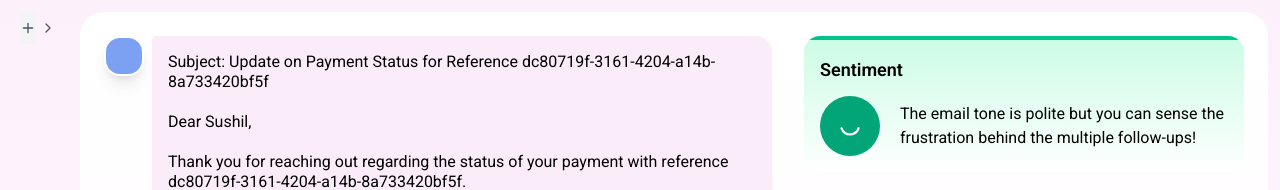
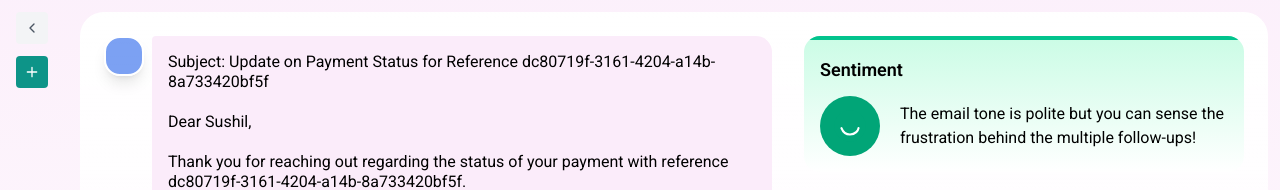
Before and after one commit to jthnroy/pixel-world, an Angular app: page / in a window 1280 px wide. Both pictures are taken after a click on the button 32 px from the left and 24 px from the top of the page. Shown: the top 190 px of the page. Built offline with nearby package versions, Linux system fonts and the light colour scheme.

Commit message:
Update collapsed state to match design: vertical stack with gray expand button and teal New Task button

```diff
--- a/src/app/app.html
+++ b/src/app/app.html
@@ -46,41 +46,41 @@
          [class.w-full]="isLeftPanelExpanded()"
          [class.w-16]="!isLeftPanelExpanded()">
       <!-- Header Icons -->
-      <div class="flex justify-between items-center px-2">
-        <!-- Square icon with plus - only visible when collapsed (New Task collapsed) -->
+      <div class="flex flex-col items-center gap-3 px-2">
+        <!-- Collapsed state content -->
+        <div class="flex flex-col items-center gap-3" [class.hidden]="isLeftPanelExpanded()">
+          <!-- Expand button - top icon (gray square with left arrow) -->
           <button class="w-8 h-8 bg-gray-100 hover:bg-gray-200 rounded flex items-center justify-center transition-all duration-300"
-                [class.hidden]="isLeftPanelExpanded()"
+                  (click)="toggleLeftPanel()">
+            <svg class="w-4 h-4 text-gray-600" viewBox="0 0 24 24" fill="none">
+              <path d="M15 18L9 12L15 6" stroke="currentColor" stroke-width="2" stroke-linecap="round" stroke-linejoin="round"/>
+            </svg>
+          </button>
+
+          <!-- New Task button - bottom button (dark teal with white plus) -->
+          <button class="w-8 h-8 bg-teal-600 hover:bg-teal-700 rounded flex items-center justify-center transition-all duration-300"
                   (click)="createNewTask()">
-          <svg class="w-4 h-4 text-gray-600" viewBox="0 0 24 24" fill="none">
+            <svg class="w-4 h-4 text-white" viewBox="0 0 24 24" fill="none">
               <path d="M12 5V19M5 12H19" stroke="currentColor" stroke-width="2" stroke-linecap="round" stroke-linejoin="round"/>
             </svg>
           </button>
+        </div>
 
+        <!-- Expanded state content -->
+        <div class="flex justify-between items-center w-full" [class.hidden]="!isLeftPanelExpanded()">
           <!-- Square icon - toggle button when expanded -->
           <button class="w-6 h-6 text-text-neutral hover:bg-gray-100 rounded p-1 transition-colors"
-                [class.hidden]="!isLeftPanelExpanded()"
                   (click)="toggleLeftPanel()">
             <svg class="w-4 h-4" viewBox="0 0 24 24" fill="none">
               <path d="M16.5 16V8L12.5 12L16.5 16ZM5 21C4.45 21 3.97917 20.8042 3.5875 20.4125C3.19583 20.0208 3 19.55 3 19V5C3 4.45 3.19583 3.97917 3.5875 3.5875C3.97917 3.19583 4.45 3 5 3H19C19.55 3 20.0208 3.19583 20.4125 3.5875C20.8042 3.97917 21 4.45 21 5V19C21 19.55 20.8042 20.0208 20.4125 20.4125C20.0208 20.8042 19.55 21 19 21H5ZM8 19V5H5V19H8ZM10 19H19V5H10V19Z" fill="currentColor"/>
             </svg>
           </button>
 
-        <div class="flex items-center gap-2">
           <!-- Search icon - only visible when expanded -->
           <svg class="w-6 h-6 text-text-neutral transition-all duration-300"
-               [class.hidden]="!isLeftPanelExpanded()"
                viewBox="0 0 24 24" fill="none">
             <path d="M15.5 14h-.79l-.28-.27C15.41 12.59 16 11.11 16 9.5 16 5.91 13.09 3 9.5 3S3 5.91 3 9.5 5.91 16 9.5 16c1.61 0 3.09-.59 4.23-1.57l.27.28v.79l5 4.99L20.49 19l-4.99-5zm-6 0C7.01 14 5 11.99 5 9.5S7.01 5 9.5 5 14 7.01 14 9.5 11.99 14 9.5 14z" fill="currentColor"/>
           </svg>
-
-          <!-- Expand button - only visible when collapsed -->
-          <button class="w-6 h-6 text-text-neutral hover:bg-gray-100 rounded p-1 transition-colors"
-                  [class.hidden]="isLeftPanelExpanded()"
-                  (click)="toggleLeftPanel()">
-            <svg class="w-4 h-4" viewBox="0 0 24 24" fill="none">
-              <path d="M9 18L15 12L9 6" stroke="currentColor" stroke-width="2" stroke-linecap="round" stroke-linejoin="round"/>
-            </svg>
-          </button>
         </div>
       </div>
 
```
Lines whose indentation alone changed are shown as unchanged.
